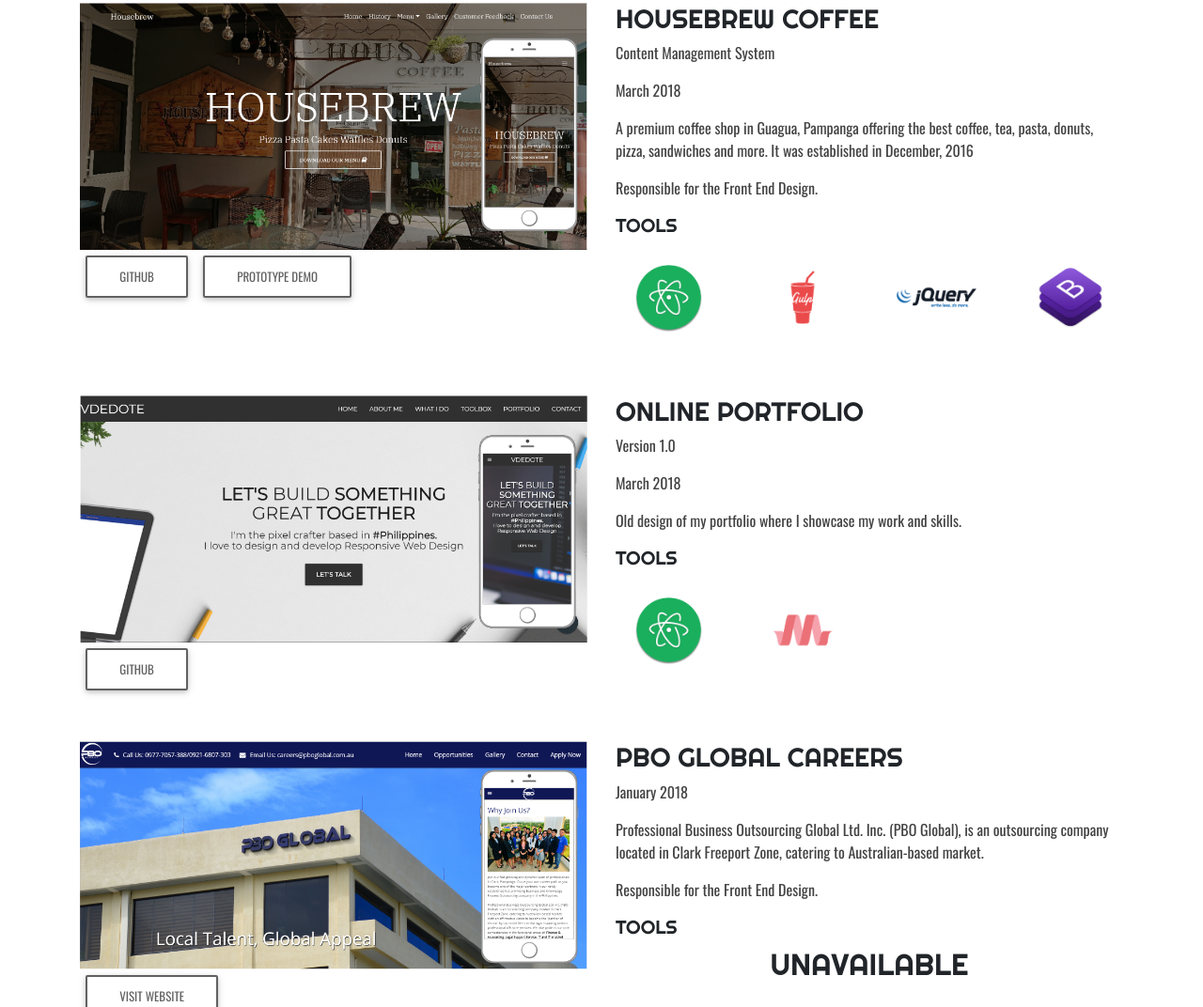
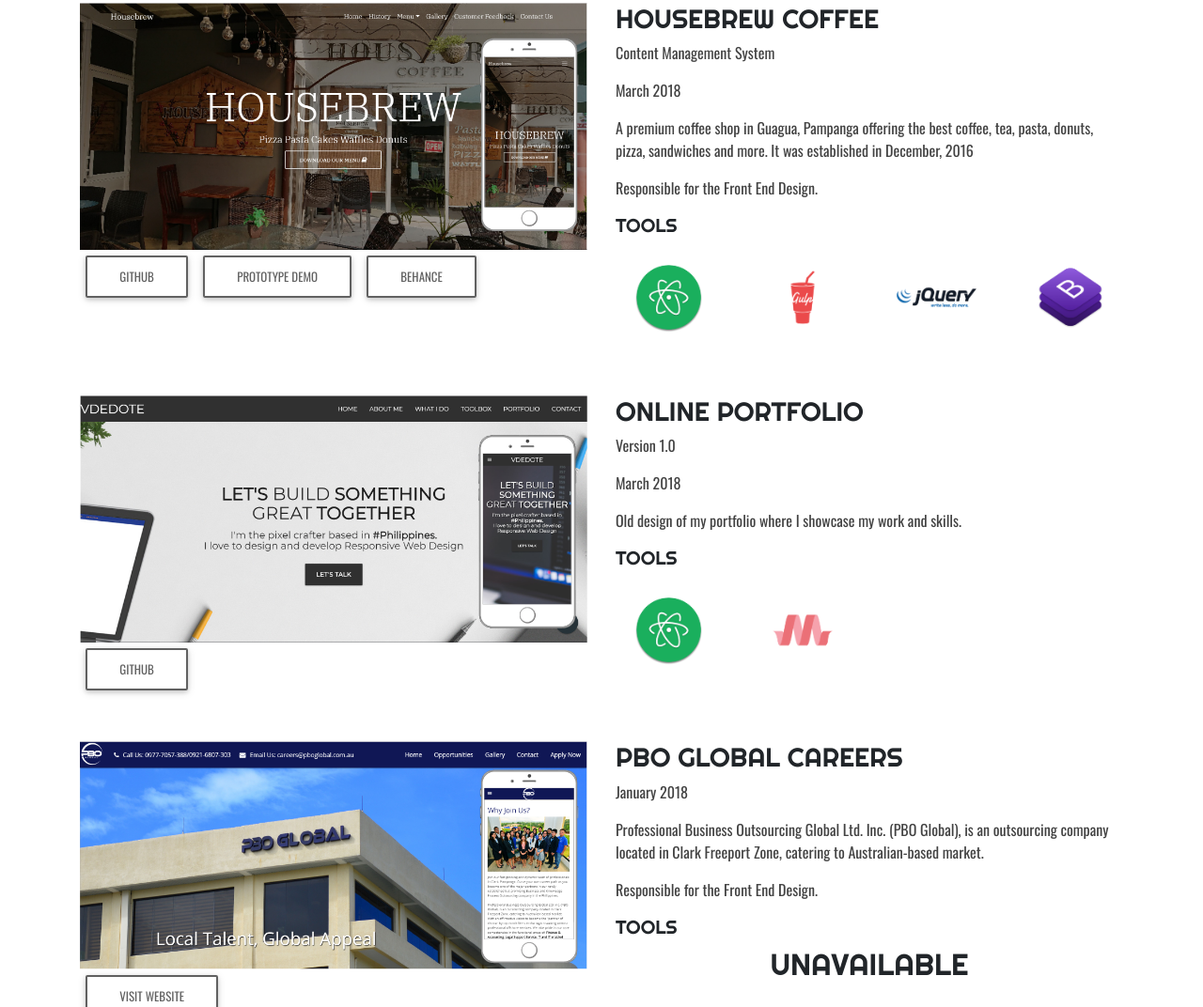
Before and after one commit to vdedote/vdedote.github.io, a plain HTML site: page index.html in a window 1280 px wide. Shown: the part 2214-3286 px from the top of the page at 94% size. Drawn offline with nearby package versions, Linux system fonts and the light colour scheme.

Commit message:
Housebrew Behance Added

```diff
--- a/index.html
+++ b/index.html
@@ -213,6 +213,8 @@
                     <a id="buttondownload" target="_blank" href="https://github.com/vdedote/Housebrew-Coffee" class="btn btn-outline-grey darken-4 waves-effect">Github</a>
 
                     <a onclick="openInNewTab('https://xd.adobe.com/view/f986f5a2-9055-4908-4014-ea13ae15e772-8fb7/');" id="buttondownload" class="btn btn-outline-grey darken-4 waves-effect" data-toggle="modal" data-target="#ModalNotice">Prototype Demo</a>
+
+                    <a id="buttondownload" target="_blank" href="https://www.behance.net/gallery/66401901/Housebrew" class="btn btn-outline-grey darken-4 waves-effect">Behance</a>
                   </div>
 
                   <div id="details" class="col-lg-6 wow fadeIn">
```
